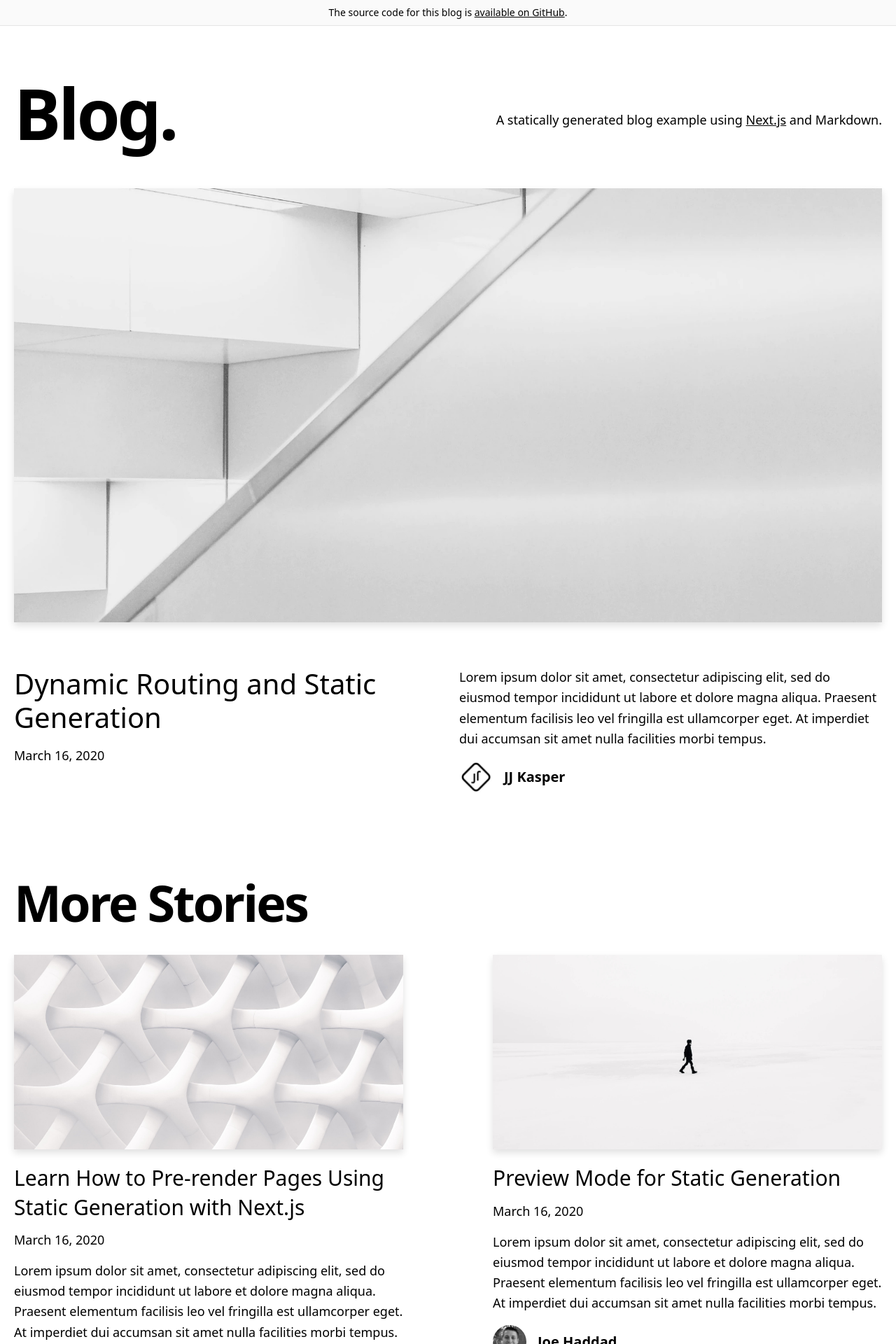
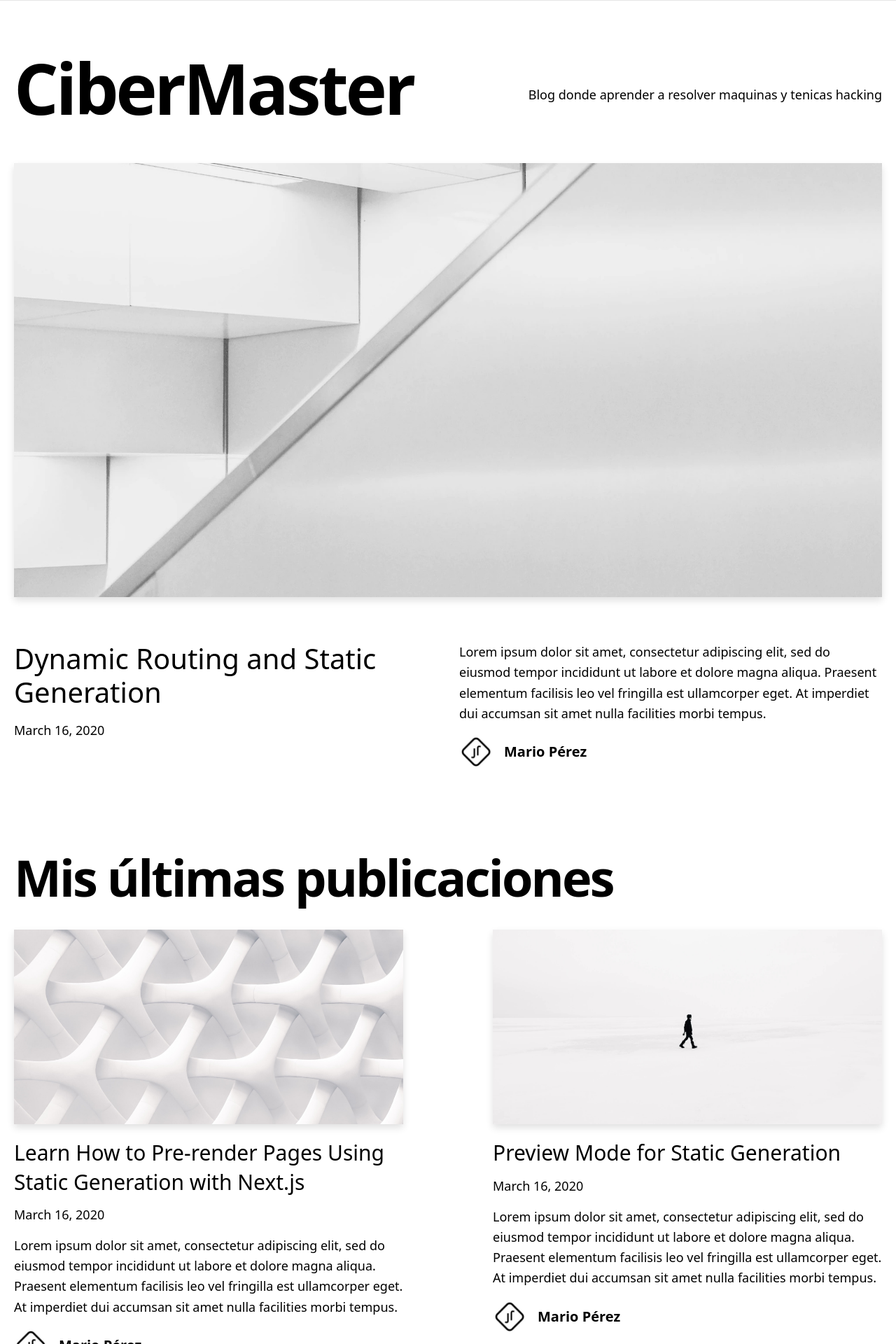
Before and after one commit to marioxd99/CibermasterBlogs, a Next.js app: page / in a window 1280 px wide. Shown: the top 1920 px of the page at 70% size. Built offline with nearby package versions, Linux system fonts and the light colour scheme.

Commit message:
primer commit

```diff
--- a/_posts/dynamic-routing.md
+++ b/_posts/dynamic-routing.md
@@ -4,7 +4,7 @@ excerpt: 'Lorem ipsum dolor sit amet, consectetur adipiscing elit, sed do eiusmo
 coverImage: '/assets/blog/dynamic-routing/cover.jpg'
 date: '2020-03-16T05:35:07.322Z'
 author:
-  name: JJ Kasper
+  name: Mario Pérez
   picture: '/assets/blog/authors/jj.jpeg'
 ogImage:
   url: '/assets/blog/dynamic-routing/cover.jpg'
--- a/_posts/hello-world.md
+++ b/_posts/hello-world.md
@@ -4,8 +4,8 @@ excerpt: 'Lorem ipsum dolor sit amet, consectetur adipiscing elit, sed do eiusmo
 coverImage: '/assets/blog/hello-world/cover.jpg'
 date: '2020-03-16T05:35:07.322Z'
 author:
-  name: Tim Neutkens
-  picture: '/assets/blog/authors/tim.jpeg'
+  name: Mario Pérez
+  picture: '/assets/blog/authors/jj.jpeg'
 ogImage:
   url: '/assets/blog/hello-world/cover.jpg'
 ---
--- a/_posts/preview.md
+++ b/_posts/preview.md
@@ -4,8 +4,8 @@ excerpt: 'Lorem ipsum dolor sit amet, consectetur adipiscing elit, sed do eiusmo
 coverImage: '/assets/blog/preview/cover.jpg'
 date: '2020-03-16T05:35:07.322Z'
 author:
-  name: Joe Haddad
-  picture: '/assets/blog/authors/joe.jpeg'
+  name: Mario Pérez
+  picture: '/assets/blog/authors/jj.jpeg'
 ogImage:
   url: '/assets/blog/preview/cover.jpg'
 ---
--- a/components/alert.tsx
+++ b/components/alert.tsx
@@ -14,33 +14,7 @@ const Alert = ({ preview }: Props) => {
         'bg-neutral-50 border-neutral-200': !preview,
       })}
     >
-      <Container>
-        <div className="py-2 text-center text-sm">
-          {preview ? (
-            <>
-              This page is a preview.{' '}
-              <a
-                href="/api/exit-preview"
-                className="underline hover:text-teal-300 duration-200 transition-colors"
-              >
-                Click here
-              </a>{' '}
-              to exit preview mode.
-            </>
-          ) : (
-            <>
-              The source code for this blog is{' '}
-              <a
-                href={`https://github.com/vercel/next.js/tree/canary/examples/${EXAMPLE_PATH}`}
-                className="underline hover:text-blue-600 duration-200 transition-colors"
-              >
-                available on GitHub
-              </a>
-              .
-            </>
-          )}
-        </div>
-      </Container>
+
     </div>
   )
 }
--- a/components/header.tsx
+++ b/components/header.tsx
@@ -4,7 +4,7 @@ const Header = () => {
   return (
     <h2 className="text-2xl md:text-4xl font-bold tracking-tight md:tracking-tighter leading-tight mb-20 mt-8">
       <Link href="/" className="hover:underline">
-        Blog
+        CiberMaster
       </Link>
       .
     </h2>
--- a/components/intro.tsx
+++ b/components/intro.tsx
@@ -4,17 +4,10 @@ const Intro = () => {
   return (
     <section className="flex-col md:flex-row flex items-center md:justify-between mt-16 mb-16 md:mb-12">
       <h1 className="text-5xl md:text-8xl font-bold tracking-tighter leading-tight md:pr-8">
-        Blog.
+       CiberMaster
       </h1>
       <h4 className="text-center md:text-left text-lg mt-5 md:pl-8">
-        A statically generated blog example using{' '}
-        <a
-          href="https://nextjs.org/"
-          className="underline hover:text-blue-600 duration-200 transition-colors"
-        >
-          Next.js
-        </a>{' '}
-        and {CMS_NAME}.
+        Blog donde aprender a resolver maquinas y tenicas hacking
       </h4>
     </section>
   )
--- a/components/more-stories.tsx
+++ b/components/more-stories.tsx
@@ -9,7 +9,7 @@ const MoreStories = ({ posts }: Props) => {
   return (
     <section>
       <h2 className="mb-8 text-5xl md:text-7xl font-bold tracking-tighter leading-tight">
-        More Stories
+        Mis últimas publicaciones
       </h2>
       <div className="grid grid-cols-1 md:grid-cols-2 md:gap-x-16 lg:gap-x-32 gap-y-20 md:gap-y-32 mb-32">
         {posts.map((post) => (
```
